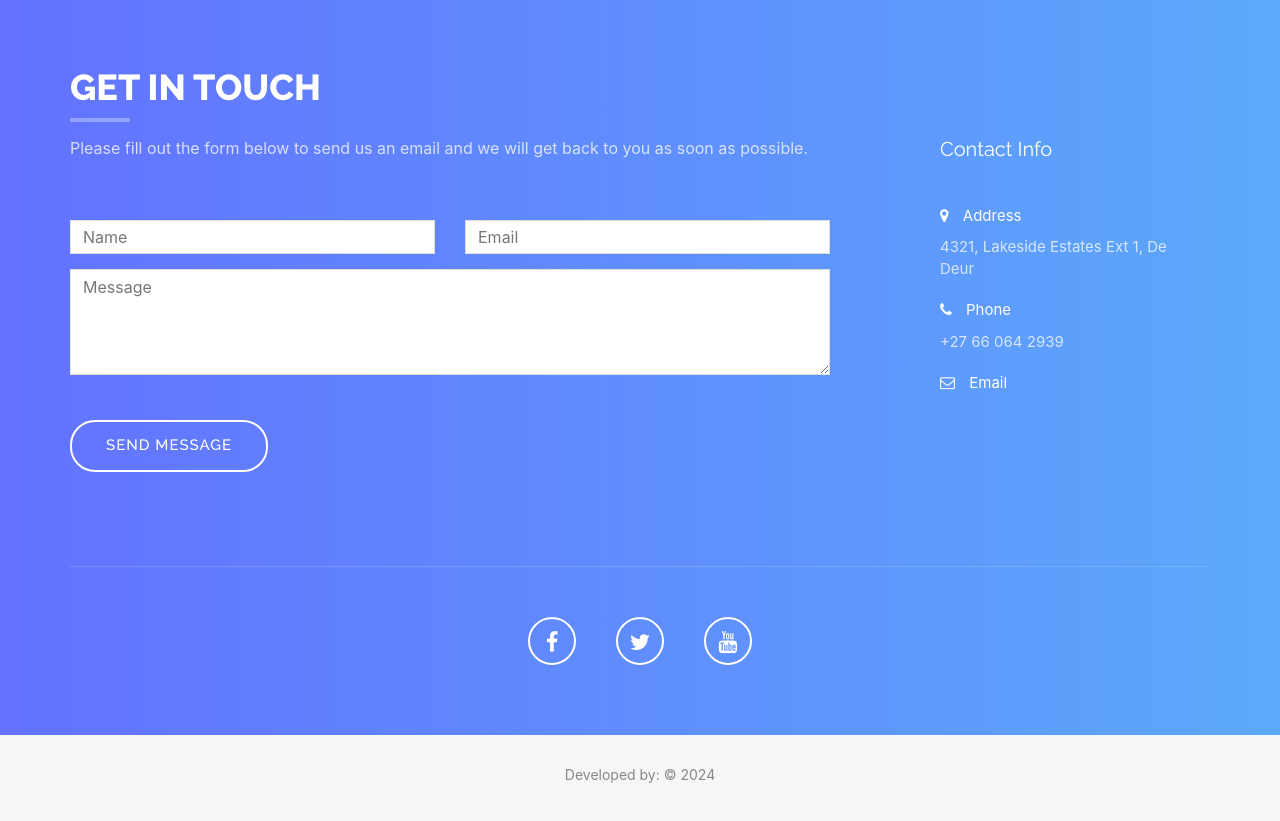
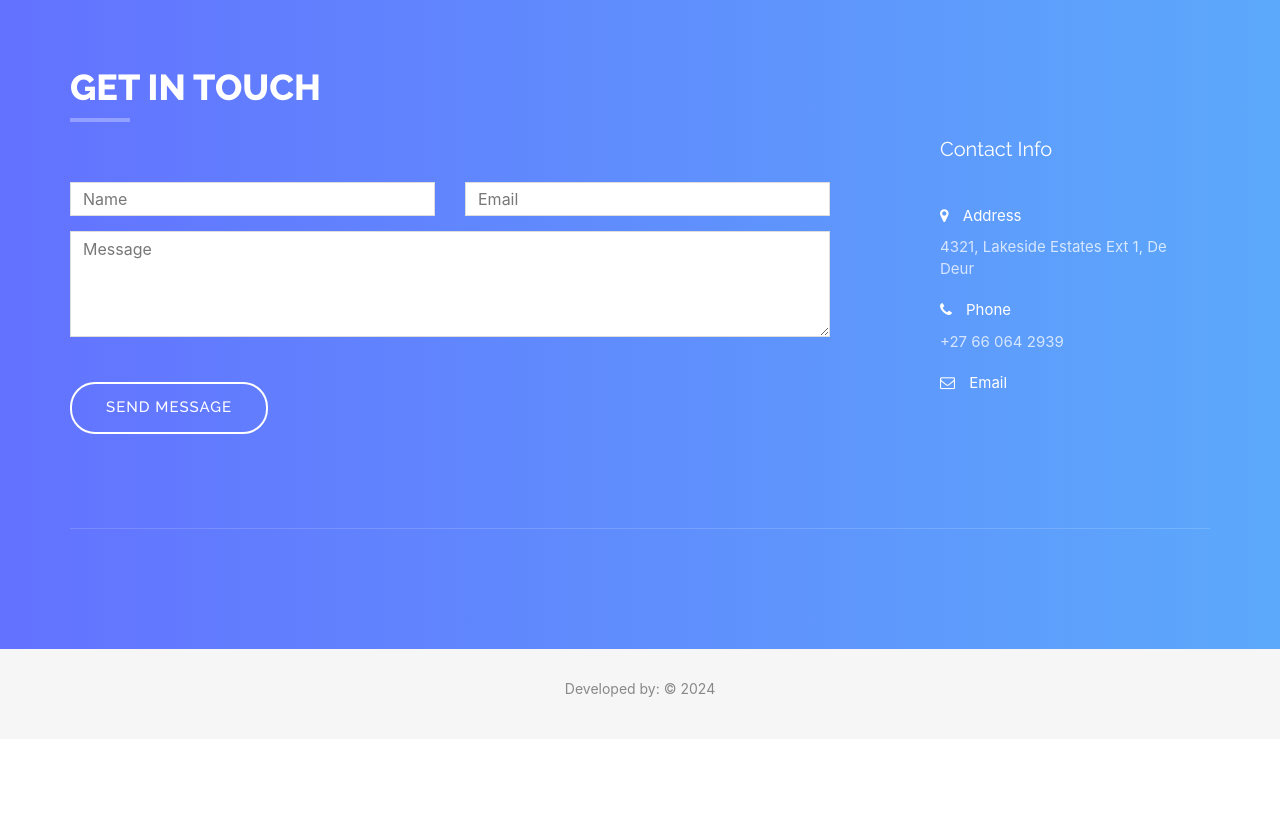
Before and after one commit to ghost2468developer/landing-page, a React (Create React App) app: page / in a window 1280 px wide. Shown: the part 3700-4521 px from the top of the page. After the commit the page ends 4439 px from the top, so only its background shows below. Built offline with nearby package versions, Linux system fonts and the light colour scheme; what smooth-scroll would draw is missing.

Commit message:
Update contact.jsx

```diff
--- a/src/components/contact.jsx
+++ b/src/components/contact.jsx
@@ -23,7 +23,7 @@ export const Contact = (props) => {
     {/* replace below with your own Service ID, Template ID and Public Key from your EmailJS account */ }
 
     emailjs
-      .sendForm("YOUR_SERVICE_ID", "YOUR_TEMPLATE_ID", e.target, "YOUR_PUBLIC_KEY")
+      .sendForm("service_ikbdvb4", "template_jmig0zf", e.target, "3J_AICxHImZsyi2T3")
       .then(
         (result) => {
           console.log(result.text);
@@ -42,10 +42,10 @@ export const Contact = (props) => {
             <div className="row">
               <div className="section-title">
                 <h2>Get In Touch</h2>
-                <p>
+                {/* <p>
                   Please fill out the form below to send us an email and we will
                   get back to you as soon as possible.
-                </p>
+                </p> */}
               </div>
               <form name="sentMessage" validate onSubmit={handleSubmit}>
                 <div className="row">
@@ -128,7 +128,7 @@ export const Contact = (props) => {
             <div className="row">
               <div className="social">
                 <ul>
-                  <li>
+                  {/* <li>
                     <a href={props.data ? props.data.facebook : "/"}>
                       <i className="fa fa-facebook"></i>
                     </a>
@@ -142,7 +142,7 @@ export const Contact = (props) => {
                     <a href={props.data ? props.data.youtube : "/"}>
                       <i className="fa fa-youtube"></i>
                     </a>
-                  </li>
+                  </li> */}
                 </ul>
               </div>
             </div>
```
